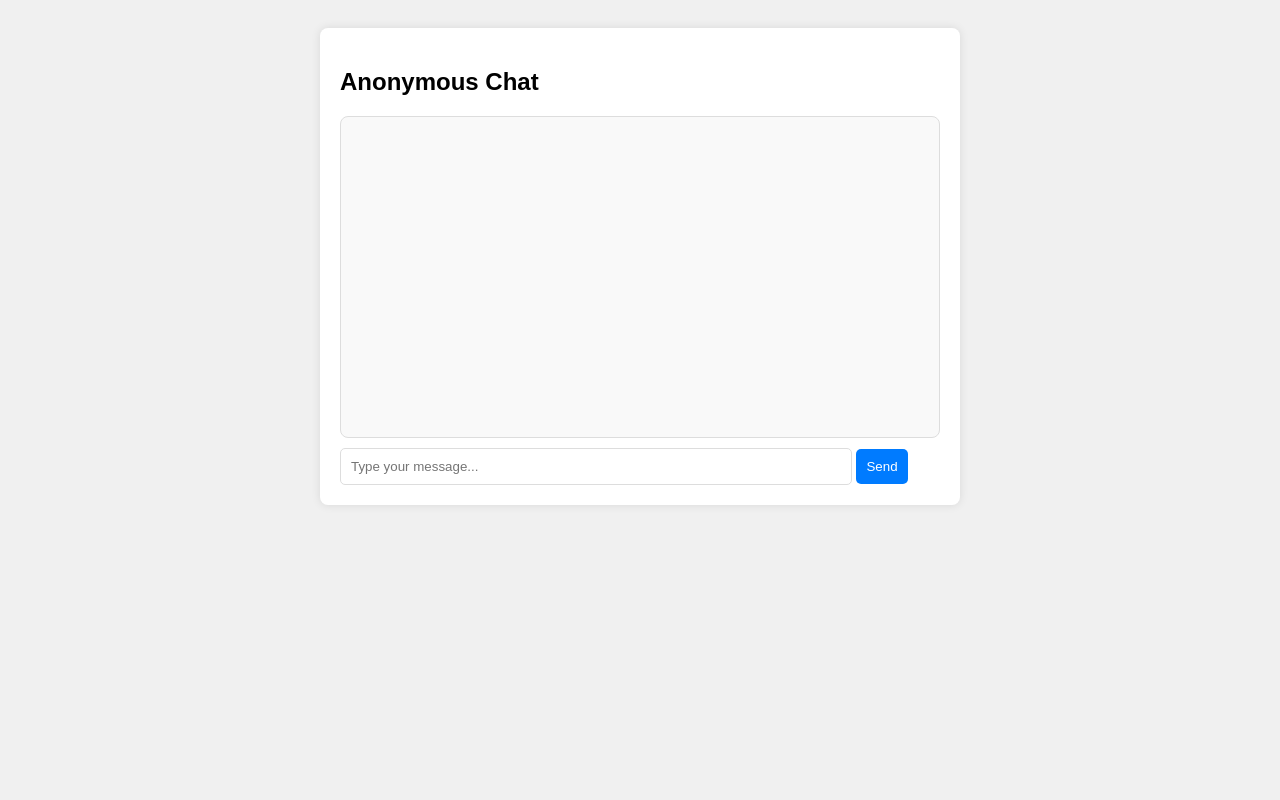
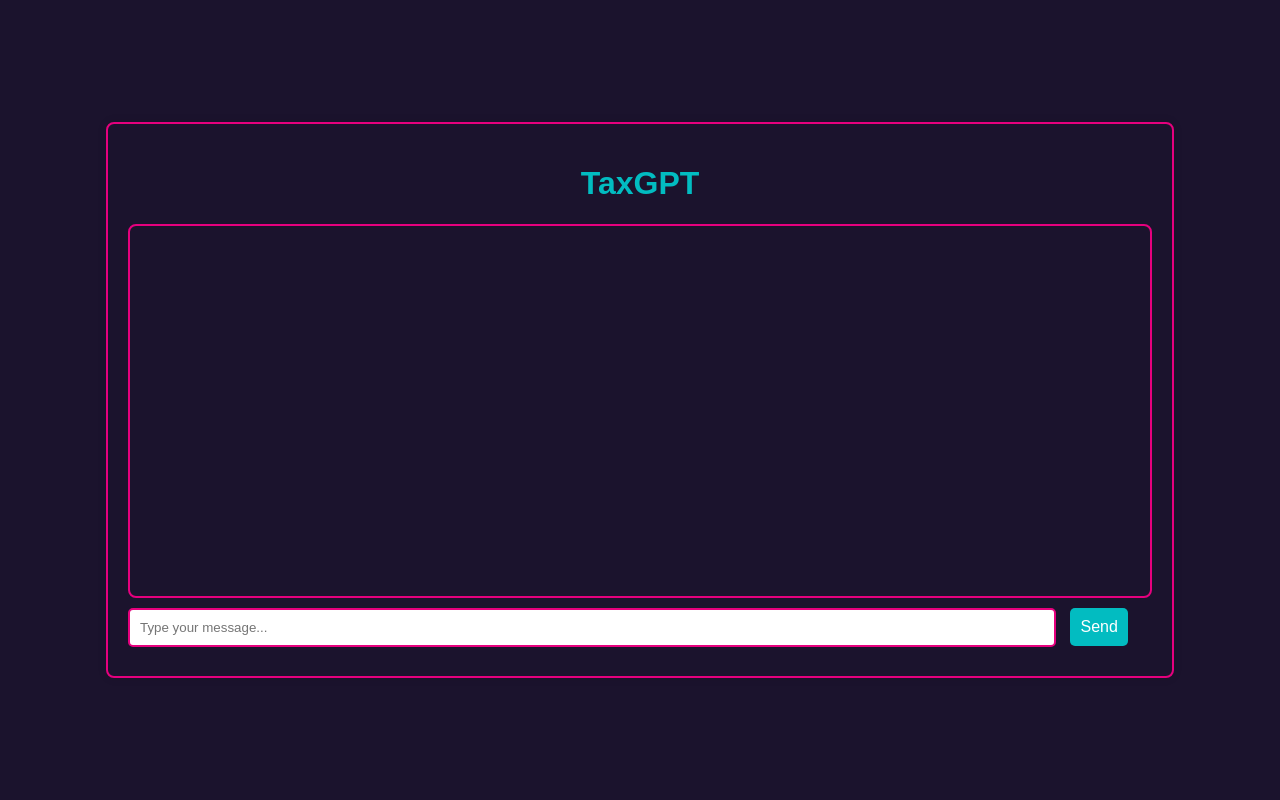
Before and after one commit to Farmerobot/TaxGPT, a Flask app: page / in a window 1280 px wide. Run offline with Flask 3, Linux system fonts and the light colour scheme; data that the repository does not hold is empty.

Commit message:
Refactor app.py to configure Azure OpenAI and implement chat functionality

```diff
--- a/app.py
+++ b/app.py
@@ -1,9 +1,22 @@
+import os
+from openai import AzureOpenAI
+
+client = AzureOpenAI(azure_endpoint=os.getenv("AZURE_OPENAI_API_BASE"),
+api_key=os.getenv("AZURE_OPENAI_API_KEY"),
+api_version="2023-03-15-preview")
 from flask import Flask, render_template, request, jsonify
+from dotenv import load_dotenv
+
+# Load environment variables from .env file
+load_dotenv()
 
 app = Flask(__name__)
 
 # In-memory storage for chat messages
 messages = []
+
+# Configure Azure OpenAI with environment variables
+  # Replace with the API version you're using
 
 @app.route('/')
 def index():
@@ -16,7 +29,27 @@ def get_messages():
 @app.route('/send_message', methods=['POST'])
 def send_message():
     data = request.get_json()
-    messages.append({"text": data['text']})
+    user_message = data['text']
+
+    # Add user's message to messages
+    messages.append({"text": user_message, "sender": "user"})
+
+    # Get response from Azure OpenAI using ChatCompletion
+    try:
+        response = client.chat.completions.create(model="gpt-4o",
+        messages=[
+            {"role": "system", "content": "You are a helpful assistant."},
+            {"role": "user", "content": user_message}
+        ],
+        max_tokens=150)
+
+        # Extract the assistant's response
+        ai_response = response.choices[0].message.content.strip()
+        messages.append({"text": ai_response, "sender": "bot"})
+    except Exception as e:
+        ai_response = "Sorry, there was an error processing your request: " + str(e)
+        messages.append({"text": ai_response, "sender": "bot"})
+
     return jsonify(success=True)
 
 if __name__ == "__main__":
--- a/requirements.txt
+++ b/requirements.txt
@@ -1,2 +1,4 @@
 Flask==2.3.2
 gunicorn==21.2.0
+openai
+python-dotenv
--- /dev/null
+++ b/static/scripts.js
@@ -0,0 +1,51 @@
+async function loadMessages() {
+    const response = await fetch('/get_messages');
+    const data = await response.json();
+
+    const messagesDiv = document.getElementById('messages');
+    messagesDiv.innerHTML = '';
+
+    data.forEach((message) => {
+        const messageDiv = document.createElement('div');
+        messageDiv.className = 'message';
+        messageDiv.textContent = message.text;
+
+        if (message.sender === 'user') {
+            messageDiv.classList.add('user-message');
+        } else {
+            messageDiv.classList.add('bot-message');
+        }
+
+        messagesDiv.appendChild(messageDiv);
+    });
+
+    messagesDiv.scrollTop = messagesDiv.scrollHeight;
+}
+
+async function sendMessage() {
+    const messageBox = document.getElementById('message-box');
+    const messageText = messageBox.value.trim();
+    if (messageText === '') return;
+
+    await fetch('/send_message', {
+        method: 'POST',
+        headers: {
+            'Content-Type': 'application/json'
+        },
+        body: JSON.stringify({ text: messageText })
+    });
+
+    messageBox.value = '';
+    loadMessages();
+}
+
+document.getElementById('send-button').addEventListener('click', sendMessage);
+document.getElementById('message-box').addEventListener('keydown', (event) => {
+    if (event.key === 'Enter') {
+        sendMessage();
+    }
+});
+
+// Load messages every 2 seconds
+setInterval(loadMessages, 2000);
+loadMessages();
--- /dev/null
+++ b/static/styles.css
@@ -0,0 +1,101 @@
+/* General Styles */
+body {
+    font-family: Arial, sans-serif;
+    background-color: #1b132d;
+    color: #ffffff;
+    display: flex;
+    align-items: center;
+    justify-content: center;
+    height: 100vh;
+    margin: 0;
+}
+
+/* Chat Container */
+#chat-container {
+    width: 1024px;
+    height: 512px;
+    margin: 0 auto;
+    background-color: #1b132d;
+    padding: 20px;
+    border: 2px solid #e6007e;
+    border-radius: 8px;
+    box-shadow: 0 0 10px rgba(0, 0, 0, 0.1);
+}
+
+h1 {
+    color: #02bcc1;
+    text-align: center;
+    font-size: 2em;
+}
+
+/* Messages Area */
+#messages {
+    border: 2px solid #e6007e;
+    height: 350px;
+    padding: 10px;
+    overflow-y: auto;
+    margin-bottom: 10px;
+    background-color: #1b132d;
+    border-radius: 8px;
+}
+
+.message {
+    margin-bottom: 10px;
+    padding: 10px;
+    border-radius: 5px;
+    max-width: 70%;
+    word-wrap: break-word;
+}
+
+.user-message {
+    background-color: #02bcc1;
+    color: #ffffff;
+    margin-left: auto;
+    text-align: right;
+}
+
+.bot-message {
+    background-color: #e6007e;
+    color: #ffffff;
+    margin-right: auto;
+    text-align: left;
+}
+
+/* Input and Button */
+#message-box {
+    width: calc(100% - 120px);
+    padding: 10px;
+    border-radius: 5px;
+    border: 2px solid #e6007e;
+    background-color: #ffffff;
+    color: #1b132d;
+}
+
+#send-button {
+    padding: 10px;
+    background-color: #02bcc1;
+    color: #ffffff;
+    border: none;
+    border-radius: 5px;
+    cursor: pointer;
+    margin-left: 10px;
+    font-size: 1em;
+}
+
+#send-button:hover,
+#send-button:focus {
+    background-color: #e6007e;
+    outline: none;
+}
+
+/* Screen Reader Only */
+.sr-only {
+    position: absolute;
+    width: 1px;
+    height: 1px;
+    padding: 0;
+    margin: -1px;
+    overflow: hidden;
+    clip: rect(0, 0, 0, 0);
+    border: 0;
+}
--- a/templates/index.html
+++ b/templates/index.html
@@ -1,109 +1,22 @@
 <!DOCTYPE html>
 <html lang="en">
+
 <head>
     <meta charset="UTF-8">
     <meta name="viewport" content="width=device-width, initial-scale=1.0">
-    <title>Chat App</title>
-    <style>
-        body {
-            font-family: Arial, sans-serif;
-            background-color: #f0f0f0;
-            padding: 20px;
-        }
-        #chat-container {
-            width: 100%;
-            max-width: 600px;
-            margin: 0 auto;
-            background: #ffffff;
-            padding: 20px;
-            border-radius: 8px;
-            box-shadow: 0 0 10px rgba(0, 0, 0, 0.1);
-        }
-        #messages {
-            border: 1px solid #ddd;
-            height: 300px;
-            padding: 10px;
-            overflow-y: scroll;
-            margin-bottom: 10px;
-            background: #f9f9f9;
-            border-radius: 8px;
-        }
-        .message {
-            margin-bottom: 10px;
-            padding: 10px;
-            background: #e0e0e0;
-            border-radius: 5px;
-            width: fit-content;
-        }
-        #message-box {
-            width: calc(100% - 110px);
-            padding: 10px;
-            border-radius: 5px;
-            border: 1px solid #ddd;
-        }
-        #send-button {
-            padding: 10px;
-            background-color: #007bff;
-            color: white;
-            border: none;
-            border-radius: 5px;
-            cursor: pointer;
-        }
-    </style>
+    <title>TaxGPT</title>
+    <link rel="stylesheet" href="{{ url_for('static', filename='styles.css') }}">
 </head>
+
 <body>
     <div id="chat-container">
-        <h2>Anonymous Chat</h2>
-        <div id="messages"></div>
-        <input type="text" id="message-box" placeholder="Type your message...">
+        <h1>TaxGPT</h1>
+        <div id="messages" aria-live="polite"></div>
+        <label for="message-box" class="sr-only">Type your message</label>
+        <input type="text" id="message-box" placeholder="Type your message..." aria-label="Message box">
         <button id="send-button">Send</button>
     </div>
+    <script src="{{ url_for('static', filename='scripts.js') }}"></script>
+</body>
 
-    <script>
-        async function loadMessages() {
-            const response = await fetch('/get_messages');
-            const data = await response.json();
-
-            const messagesDiv = document.getElementById('messages');
-            messagesDiv.innerHTML = '';
-
-            data.forEach((message) => {
-                const messageDiv = document.createElement('div');
-                messageDiv.className = 'message';
-                messageDiv.textContent = message.text;
-                messagesDiv.appendChild(messageDiv);
-            });
-
-            messagesDiv.scrollTop = messagesDiv.scrollHeight;
-        }
-
-        async function sendMessage() {
-            const messageBox = document.getElementById('message-box');
-            const messageText = messageBox.value.trim();
-            if (messageText === '') return;
-
-            await fetch('/send_message', {
-                method: 'POST',
-                headers: {
-                    'Content-Type': 'application/json'
-                },
-                body: JSON.stringify({ text: messageText })
-            });
-
-            messageBox.value = '';
-            loadMessages();
-        }
-
-        document.getElementById('send-button').addEventListener('click', sendMessage);
-        document.getElementById('message-box').addEventListener('keydown', (event) => {
-            if (event.key === 'Enter') {
-                sendMessage();
-            }
-        });
-
-        // Load messages every 2 seconds
-        setInterval(loadMessages, 2000);
-        loadMessages();
-    </script>
-</body>
 </html>
```
